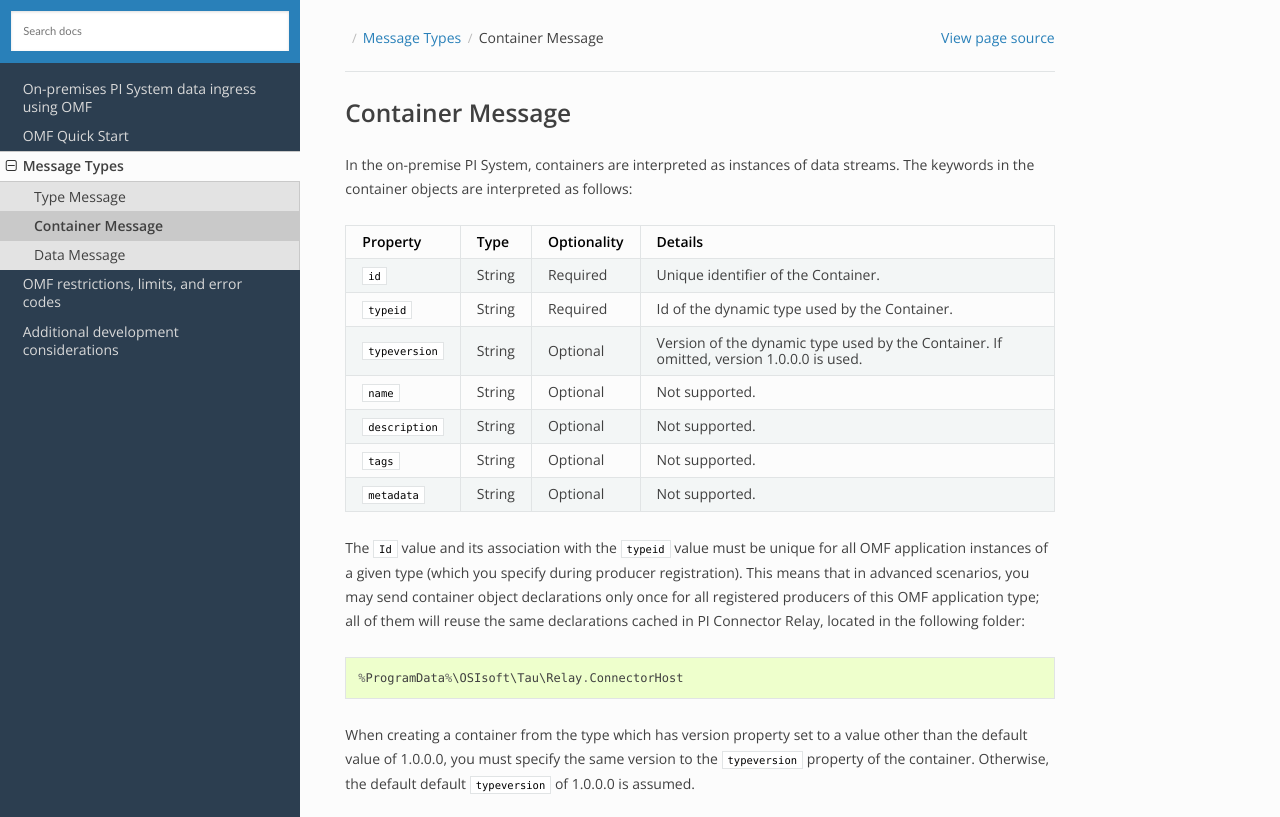
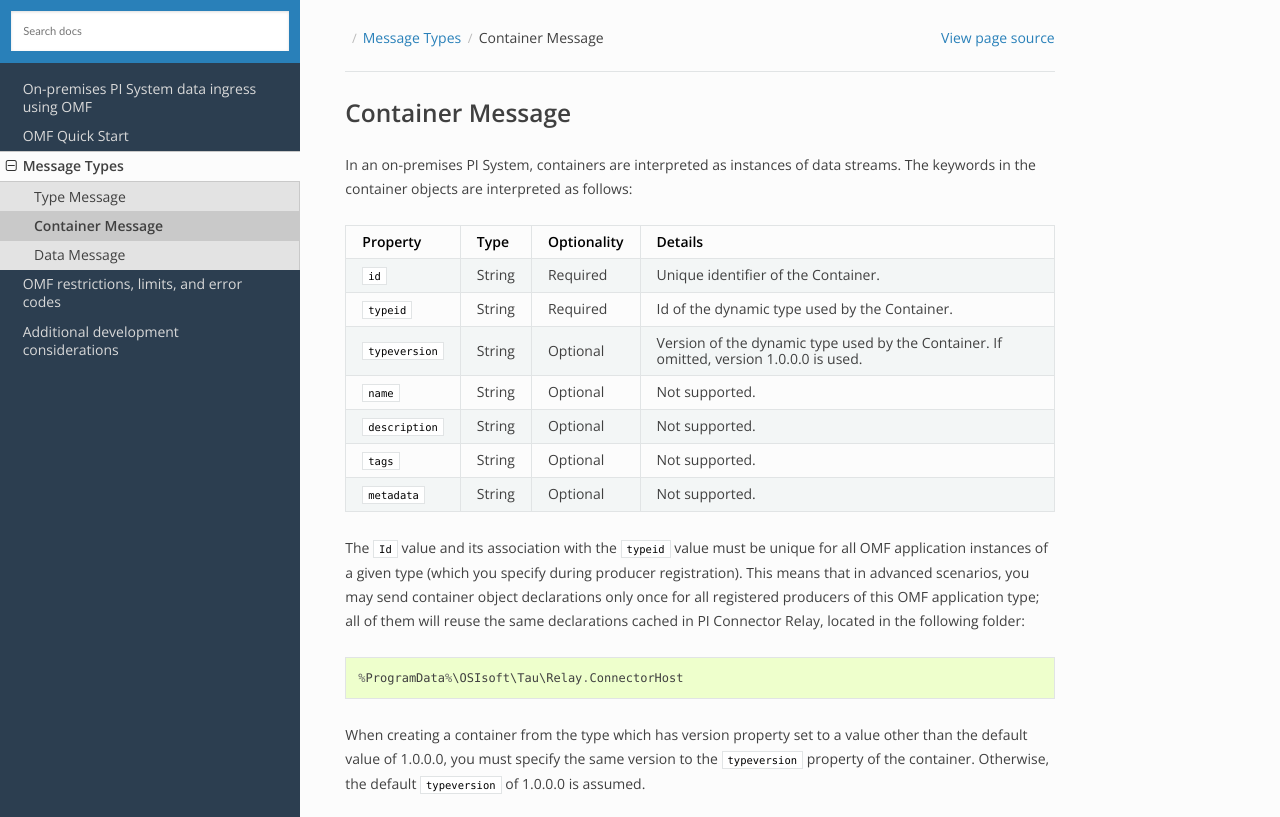
Before and after one commit to osisoft/OMF-Developer-Companion-Guide, a Sphinx documentation site: the page built from docs/OMF_Container_msg.rst, in a window 1280 px wide and 1112 px high, cut to the strip 0-817 px from the top of the window. Built offline with Sphinx 7.4.7 and the Read the Docs theme 2.0.0, drawn with Linux system fonts in a browser that asks for light colours.

Commit message:
Update OMF_Container_msg.rst

```diff
--- a/docs/OMF_Container_msg.rst
+++ b/docs/OMF_Container_msg.rst
@@ -1,7 +1,7 @@
 Container Message
 =================
 
-In the on-premise PI System, containers are interpreted as instances of data streams. The keywords in the container
+In an on-premises PI System, containers are interpreted as instances of data streams. The keywords in the container
 objects are interpreted as follows:
 
 +----------------+-------------+---------------+------------------------------------------------------------+
@@ -34,5 +34,5 @@ all of them will reuse the same declarations cached in PI Connector Relay, locat
   %ProgramData%\OSIsoft\Tau\Relay.ConnectorHost
 
 When creating a container from the type which has version property set to a value other than the default value of 1.0.0.0,
-you must specify the same version to the ``typeversion`` property of the container. Otherwise, the default
+you must specify the same version to the ``typeversion`` property of the container. Otherwise, the
 default ``typeversion`` of 1.0.0.0 is assumed.
```
